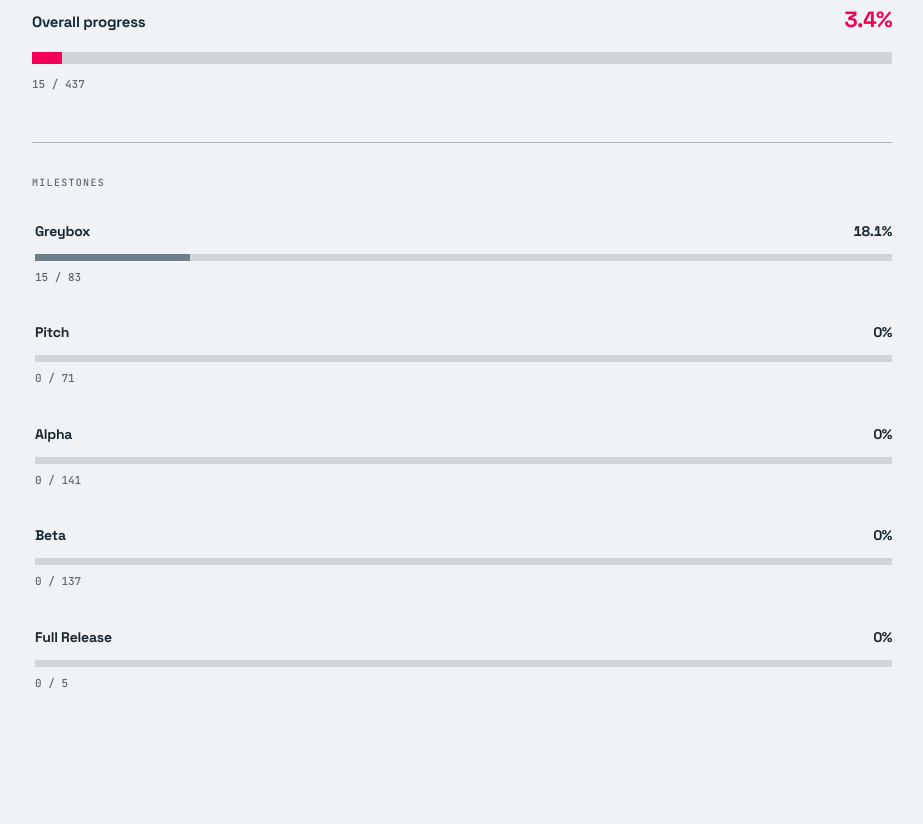
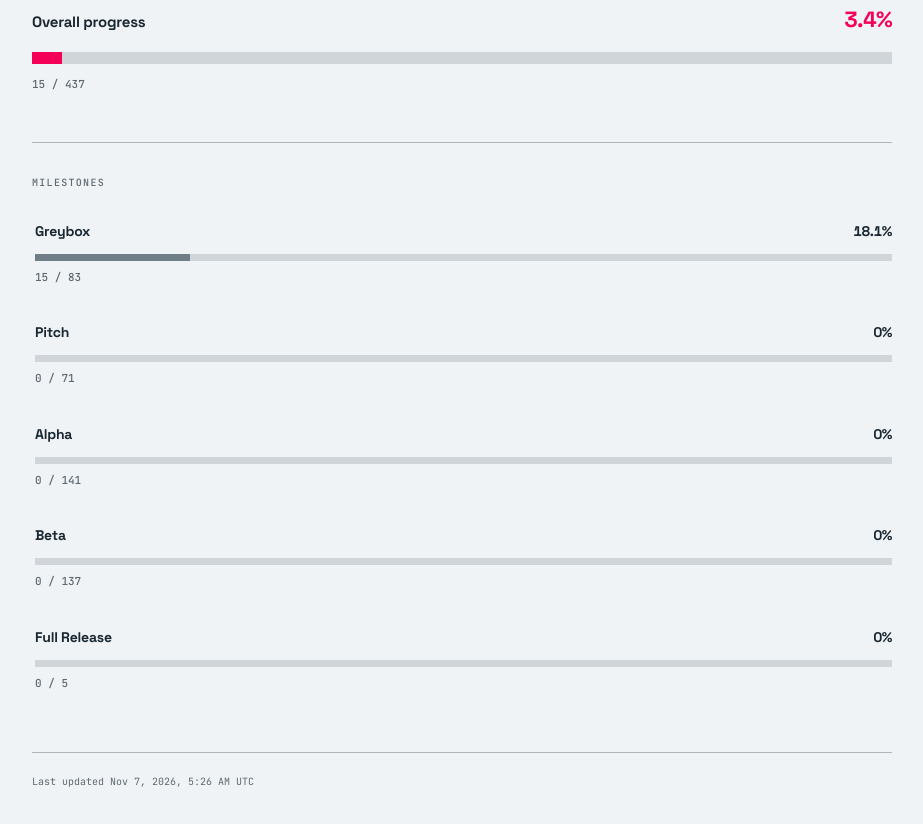
Before and after one commit to akashseamportfolio/akashseamportfolio.github.io, a plain HTML site: page morph/index.html in a window 1280 px wide. Shown: the part 357-1181 px from the top of the page, without its empty margins (178-1101 px from the left). Drawn offline with Linux system fonts and the light colour scheme.

Commit message:
Show Morph last successful sync timestamp and refresh progress

```diff
--- a/morph/index.html
+++ b/morph/index.html
@@ -148,6 +148,7 @@ h1 span{color:var(--accent)}
       <div class="count" aria-label="0 of 5 tasks completed">0 / 5</div>
     </section>
     </section>
+    <footer class="end"><span class="stamp">Last updated <time id="last-updated">unavailable</time></span></footer>
     <span id="status" class="sr-only" role="status"></span>
   </div>
 </main>
@@ -200,6 +201,16 @@ h1 span{color:var(--accent)}
       if(!data||!data.overall||!data.stages)throw Error('Missing progress data');
       update('overall',data.overall);
       for(const stage of ['Greybox','Pitch','Alpha','Beta','Full Release'])update(stage,data.stages[stage]);
+      const updated=new Date(data.updatedAt);
+      if(data.updatedAt && !Number.isNaN(updated.getTime())){
+        const stamp=document.getElementById('last-updated');
+        stamp.dateTime=updated.toISOString();
+        stamp.textContent=new Intl.DateTimeFormat(undefined,{
+          year:'numeric',month:'short',day:'numeric',
+          hour:'numeric',minute:'2-digit',timeZoneName:'short'
+        }).format(updated);
+        stamp.title='Last successful ClickUp sync';
+      }
       document.getElementById('status').textContent='';
     }catch(err){
       document.getElementById('status').textContent='Progress update unavailable. Showing saved counts.';
```
